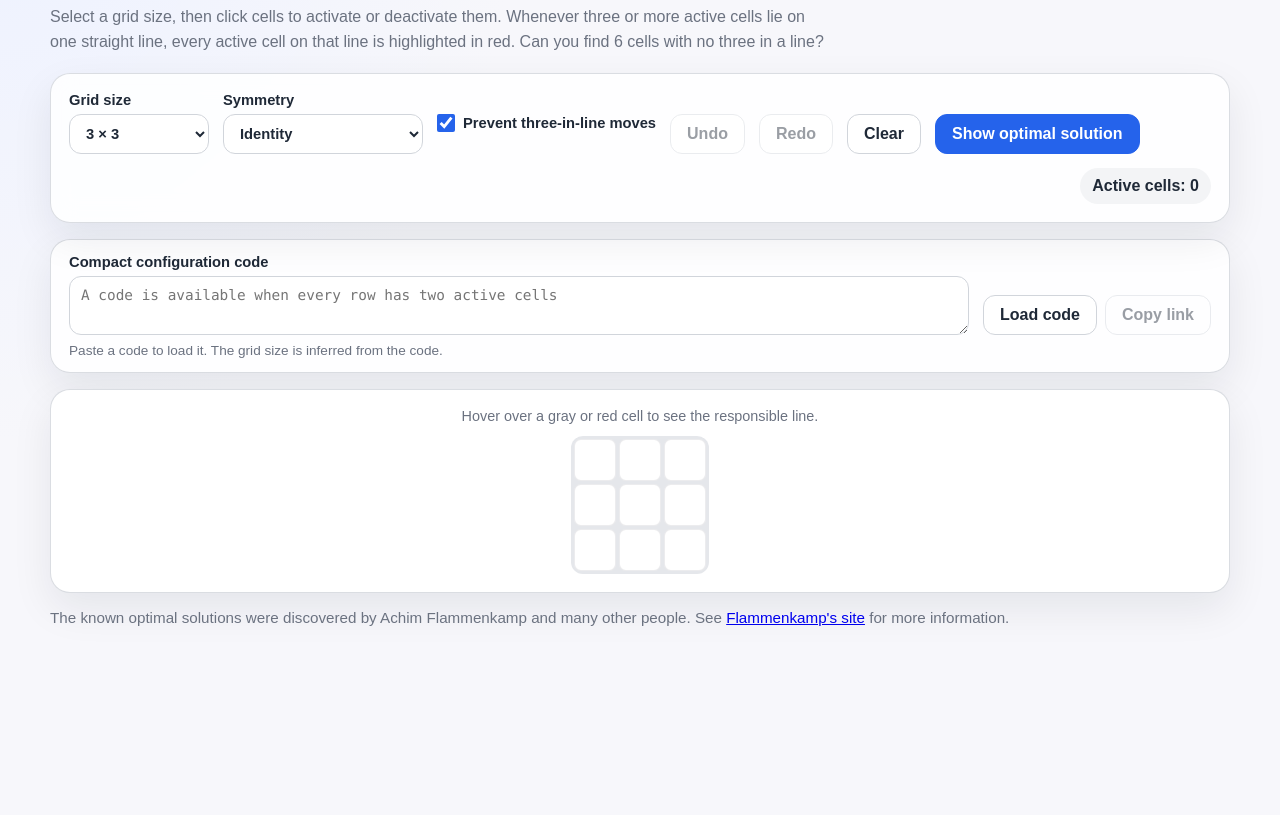
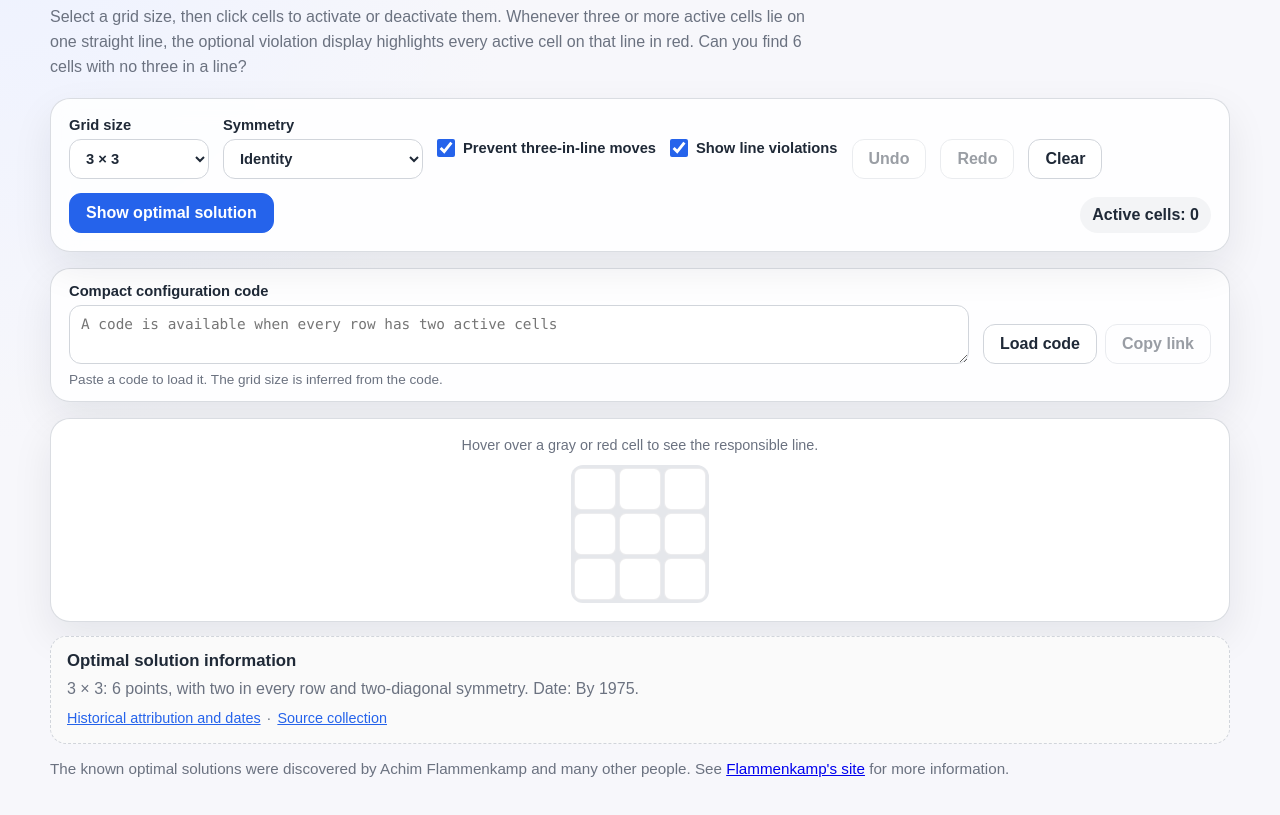
Before and after one commit to Radcliffe/no-three-line, a website: page index.html in a window 1280 px wide. Shown: the part 71-886 px from the top of the page. Before the commit the page ends 800 px from the top, so only its background shows below. Drawn offline with Linux system fonts and the light colour scheme.

Commit message:
Attributions

```diff
--- a/index.html
+++ b/index.html
@@ -13,8 +13,8 @@
                 <p class="intro">
                     Select a grid size, then click cells to activate or
                     deactivate them. Whenever three or more active cells lie on
-                    one straight line, every active cell on that line is
-                    highlighted in red. Can you find
+                    one straight line, the optional violation display
+                    highlights every active cell on that line in red. Can you find
                     <span id="targetCount">6</span> cells with no three in a
                     line?
                 </p>
@@ -43,6 +43,10 @@
                 <label class="toggle-control" for="disableBlockedCells">
                     <input id="disableBlockedCells" type="checkbox" checked />
                     Prevent three-in-line moves
+                </label>
+                <label class="toggle-control" for="showLineViolations">
+                    <input id="showLineViolations" type="checkbox" checked />
+                    Show line violations
                 </label>
 
                 <button
@@ -121,8 +125,16 @@
                 class="solution-panel"
                 aria-live="polite"
             >
-                <h2>Optimal solution</h2>
+                <h2>Optimal solution information</h2>
                 <p id="solutionText"></p>
+                <p class="solution-links">
+                    <a href="ATTRIBUTION.md">Historical attribution and dates</a>
+                    <span aria-hidden="true">·</span>
+                    <a
+                        href="https://wwwhomes.uni-bielefeld.de/achim/no3in/readme.html"
+                        >Source collection</a
+                    >
+                </p>
             </section>
 
             <p class="notes">
@@ -136,8 +148,9 @@
             </p>
         </main>
 
-        <script src="configuration-codec.js?v=20260721-2"></script>
+        <script src="configuration-codec.js?v=20260721-3"></script>
         <script src="optimal-solutions.generated.js"></script>
-        <script src="main.js?v=20260721-2"></script>
+        <script src="optimal-solution-attributions.js?v=20260721-1"></script>
+        <script src="main.js?v=20260721-5"></script>
     </body>
 </html>
--- a/main.js
+++ b/main.js
@@ -13,14 +13,26 @@ const configurationCode = document.getElementById("configurationCode");
 const loadCodeBtn = document.getElementById("loadCodeBtn");
 const codeStatus = document.getElementById("codeStatus");
 const disableBlockedCellsInput = document.getElementById("disableBlockedCells");
+const showLineViolationsInput = document.getElementById("showLineViolations");
 const undoBtn = document.getElementById("undoBtn");
 const redoBtn = document.getElementById("redoBtn");
 const copyLinkBtn = document.getElementById("copyLinkBtn");
 const lineExplanation = document.getElementById("lineExplanation");
+const solutionPanel = document.getElementById("solutionPanel");
+const solutionText = document.getElementById("solutionText");
 
 const HISTORY_LIMIT = 100;
-const LINE_EXPLANATION_HELP =
-  "Hover over a gray or red cell to see the responsible line.";
+const SYMMETRY_NAMES = Object.freeze({
+  iden: "identity",
+  rot2: "180° rotational",
+  dia1: "diagonal-reflection",
+  ort1: "vertical-reflection",
+  rot4: "90° rotational",
+  rct4: "quarter-turn-derived (rct4)",
+  dia2: "two-diagonal",
+  ort2: "horizontal-and-vertical reflection",
+  full: "full dihedral",
+});
 
 let size = 3;
 let activeCells = new Set();
@@ -29,13 +41,19 @@ let lineIndex = new NoThreeLineCodec.LineIndex(size);
 let symmetry = "iden";
 let disableBlockedCells =
   NoThreeLineCodec.DEFAULT_OPTIONS.disableBlockedCells;
+let showLineViolations = true;
 let undoStack = [];
 let redoStack = [];
 let urlSyncEnabled = false;
 let cellLineExplanations = new Map();
 let explainedCellKeys = new Set();
+let displayedActiveCells = new Set();
+let displayedBadCells = new Set();
+let displayedBlockedCells = new Set();
+let displayedOrbitCells = new Set();
 
 disableBlockedCellsInput.checked = disableBlockedCells;
+showLineViolationsInput.checked = showLineViolations;
 
 function key(row, col) {
   return `${row},${col}`;
@@ -53,8 +71,13 @@ function cellSizeForGrid(n) {
 }
 
 function renderGrid(initialCells = []) {
+  clearLineExplanation();
   activeCells.clear();
   lineIndex = new NoThreeLineCodec.LineIndex(size);
+  displayedActiveCells.clear();
+  displayedBadCells.clear();
+  displayedBlockedCells.clear();
+  displayedOrbitCells.clear();
   cellsByKey.clear();
   grid.innerHTML = "";
   grid.style.setProperty("--size", size);
@@ -119,9 +142,21 @@ function updateDisplay() {
     }
   }
 
-  for (const [cellKey, cell] of cellsByKey.entries()) {
+  const nextActiveCells = new Set(activeCells);
+  const nextBadCells = showLineViolations ? new Set(badCells) : new Set();
+  const nextBlockedCells = new Set(blockedCells);
+  const nextOrbitCells = new Set(blockedState.orbitCells);
+  const dirtyCells = new Set();
+  addSetDifferences(dirtyCells, displayedActiveCells, nextActiveCells);
+  addSetDifferences(dirtyCells, displayedBadCells, nextBadCells);
+  addSetDifferences(dirtyCells, displayedBlockedCells, nextBlockedCells);
+  addSetDifferences(dirtyCells, displayedOrbitCells, nextOrbitCells);
+
+  for (const cellKey of dirtyCells) {
+    const cell = cellsByKey.get(cellKey);
+    if (!cell) continue;
     const isActive = activeCells.has(cellKey);
-    const isBad = badCells.has(cellKey);
+    const isBad = nextBadCells.has(cellKey);
     const isBlocked = !isActive && blockedCells.has(cellKey);
     const isOrbitBlocked = blockedState.orbitCells.has(cellKey);
     const [row, col] = parseKey(cellKey);
@@ -139,9 +174,26 @@ function updateDisplay() {
     );
   }
 
+  displayedActiveCells = nextActiveCells;
+  displayedBadCells = nextBadCells;
+  displayedBlockedCells = nextBlockedCells;
+  displayedOrbitCells = nextOrbitCells;
+
   activeCountEl.textContent = String(activeCells.size);
-  lineWarning.classList.toggle("visible", badCells.size > 0);
+  lineWarning.classList.toggle(
+    "visible",
+    showLineViolations && badCells.size > 0,
+  );
   updateConfigurationCode();
+}
+
+function addSetDifferences(target, first, second) {
+  for (const value of first) {
+    if (!second.has(value)) target.add(value);
+  }
+  for (const value of second) {
+    if (!first.has(value)) target.add(value);
+  }
 }
 
 function addLineExplanations(cellKey, lines) {
@@ -201,13 +253,20 @@ function clearLineExplanation() {
     );
   }
   explainedCellKeys.clear();
-  lineExplanation.textContent = LINE_EXPLANATION_HELP;
+  lineExplanation.textContent = lineExplanationHelp();
   lineExplanation.classList.remove("visible");
+}
+
+function lineExplanationHelp() {
+  return showLineViolations
+    ? "Hover over a gray or red cell to see the responsible line."
+    : "Hover over a gray cell to see why that move is unavailable.";
 }
 
 function showLineExplanation(cell) {
   clearLineExplanation();
   const cellKey = key(cell.dataset.row, cell.dataset.col);
+  if (!showLineViolations && activeCells.has(cellKey)) return;
   const explanationMap = cellLineExplanations.get(cellKey);
   if (!explanationMap || explanationMap.size === 0) return;
 
@@ -357,7 +416,27 @@ function clearGrid() {
 }
 
 function updateSolutionButton() {
-  solutionBtn.disabled = !optimalSolutions?.[size];
+  const code = optimalSolutions?.[size];
+  solutionBtn.disabled = !code;
+  solutionPanel.classList.add("visible");
+  if (!code) {
+    solutionText.textContent =
+      `No bundled ${size * 2}-point optimal solution is available for the ${size} × ${size} grid.`;
+    return;
+  }
+
+  const solution = NoThreeLineCodec.decodeConfiguration(code, size);
+  const symmetryName =
+    SYMMETRY_NAMES[solution.symmetryGroup] ?? solution.symmetryGroup;
+  const attribution = optimalSolutionAttributions?.[size];
+  const details = [
+    `${size} × ${size}: ${solution.cells.length} points, with two in every row and ${symmetryName} symmetry.`,
+  ];
+  if (attribution?.discoverer) {
+    details.push(`Discoverer: ${attribution.discoverer}.`);
+  }
+  if (attribution?.date) details.push(`Date: ${attribution.date}.`);
+  solutionText.textContent = details.join(" ");
 }
 
 function showOptimalSolution() {
@@ -371,19 +450,31 @@ function showOptimalSolution() {
   commitHistory(previousState);
 }
 
-function loadConfigurationCode(recordHistory = true) {
-  const previousState = recordHistory ? snapshotState() : null;
-  try {
-    const solution = NoThreeLineCodec.decodeConfiguration(configurationCode.value);
+function decodeSupportedConfiguration(value) {
+  const solution = NoThreeLineCodec.decodeConfiguration(value);
   if (solution.size < MIN_SIZE || solution.size > MAX_SIZE) {
     throw new Error(`The app supports grid sizes from ${MIN_SIZE} to ${MAX_SIZE}.`);
   }
+  return solution;
+}
+
+function applyConfiguration(solution) {
+  const needsNewGrid =
+    size !== solution.size || cellsByKey.size !== solution.size * solution.size;
   size = solution.size;
   gridSizeSelect.value = String(size);
   targetCount.textContent = String(size * 2);
   symmetry = solution.symmetryGroup;
   symmetrySelect.value = symmetry;
-    renderGrid(solution.cells);
+  if (needsNewGrid) renderGrid(solution.cells);
+  else setActiveCells(solution.cells);
+}
+
+function loadConfigurationCode(recordHistory = true) {
+  const previousState = recordHistory ? snapshotState() : null;
+  try {
+    const solution = decodeSupportedConfiguration(configurationCode.value);
+    applyConfiguration(solution);
     codeStatus.textContent = `Loaded ${size} × ${size} configuration.`;
     if (recordHistory) commitHistory(previousState);
   } catch (error) {
@@ -448,6 +539,11 @@ symmetrySelect.addEventListener("change", () => {
 
 disableBlockedCellsInput.addEventListener("change", () => {
   disableBlockedCells = disableBlockedCellsInput.checked;
+  updateDisplay();
+});
+
+showLineViolationsInput.addEventListener("change", () => {
+  showLineViolations = showLineViolationsInput.checked;
   updateDisplay();
 });
 
@@ -596,12 +692,27 @@ window.addEventListener("resize", () => {
 });
 
 const queryCode = new URLSearchParams(window.location.search).get("code");
+let initialSolution = null;
+let initialError = null;
+if (queryCode !== null) {
+  try {
+    initialSolution = decodeSupportedConfiguration(queryCode);
+  } catch (error) {
+    initialError = error;
+  }
+}
+
 populateSizeSelect();
+if (initialSolution) {
+  applyConfiguration(initialSolution);
+  codeStatus.textContent = `Loaded ${size} × ${size} configuration.`;
+} else {
   renderGrid();
-
-if (queryCode !== null) {
+  if (initialError) {
     configurationCode.value = queryCode;
-  loadConfigurationCode(false);
+    codeStatus.textContent = initialError.message;
+    codeStatus.classList.add("error");
+  }
 }
 undoStack = [];
 redoStack = [];
--- /dev/null
+++ b/optimal-solution-attributions.js
@@ -0,0 +1,75 @@
+// Historical attribution summaries derived from ATTRIBUTION.md.
+// A discoverer is omitted when the source only identifies a publisher,
+// classifier, or date bound. Keep detailed confidence notes in ATTRIBUTION.md.
+const optimalSolutionAttributions = {
+  3: { date: "By 1975" },
+  4: { date: "By January 1968" },
+  5: { date: "By 1975" },
+  6: { date: "By 1975" },
+  7: { date: "By 1975" },
+  8: { discoverer: "H. E. Dudeney", date: "November 7, 1906" },
+  9: { date: "By January 1997" },
+  10: { discoverer: "R. K. Guy and P. A. Kelly", date: "January 1968" },
+  11: { discoverer: "D. Craggs and R. Hughes-Jones", date: "1976" },
+  12: { discoverer: "D. Craggs and R. Hughes-Jones", date: "1976" },
+  13: { date: "March 1977" },
+  14: { date: "March 1977" },
+  15: { date: "March 1977" },
+  16: { date: "March 1977" },
+  17: { date: "December 29, 1996" },
+  18: { discoverer: "Torleiv Kløve", date: "1979" },
+  19: { date: "December 29, 1996" },
+  20: { discoverer: "Torleiv Kløve", date: "1979" },
+  21: { date: "December 29, 1996" },
+  22: { discoverer: "D. B. Anderson", date: "1979" },
+  23: { date: "December 29, 1996" },
+  24: { discoverer: "D. B. Anderson", date: "1979" },
+  25: { date: "December 29, 1996" },
+  26: { discoverer: "D. B. Anderson", date: "1979" },
+  27: { discoverer: "Achim Flammenkamp", date: "December 30, 1996" },
+  28: { discoverer: "Achim Flammenkamp", date: "By June 28, 1992" },
+  29: { discoverer: "Achim Flammenkamp", date: "December 30, 1996" },
+  30: { discoverer: "Achim Flammenkamp", date: "By June 28, 1992" },
+  31: { discoverer: "Achim Flammenkamp", date: "December 30, 1996" },
+  32: { discoverer: "Achim Flammenkamp", date: "By June 28, 1992" },
+  33: { discoverer: "Achim Flammenkamp", date: "December 31, 1996" },
+  34: { discoverer: "Achim Flammenkamp", date: "By June 28, 1992" },
+  35: { discoverer: "Achim Flammenkamp", date: "December 31, 1996" },
+  36: { discoverer: "Achim Flammenkamp", date: "By June 28, 1992" },
+  37: { discoverer: "Achim Flammenkamp", date: "December 31, 1996 or January 1, 1997" },
+  38: { discoverer: "Achim Flammenkamp", date: "By 1996" },
+  39: { discoverer: "Achim Flammenkamp", date: "Early January 1997" },
+  40: { discoverer: "Achim Flammenkamp", date: "By November 9, 1996" },
+  41: { discoverer: "Achim Flammenkamp", date: "Early January 1997" },
+  42: { discoverer: "Achim Flammenkamp", date: "By November 9, 1996" },
+  43: { discoverer: "Achim Flammenkamp", date: "January 12, 1997" },
+  44: { discoverer: "Achim Flammenkamp", date: "By January 31, 1997" },
+  45: { discoverer: "Achim Flammenkamp", date: "January 31, 1997" },
+  46: { discoverer: "Achim Flammenkamp", date: "By January 31, 1997" },
+  47: { discoverer: "Thomas Prellberg", date: "September–October 2025" },
+  48: { discoverer: "Achim Flammenkamp", date: "April 27, 1996" },
+  49: { discoverer: "Thomas Prellberg", date: "September–October 2025" },
+  50: { discoverer: "Achim Flammenkamp", date: "Late April or early May 1996" },
+  51: { discoverer: "Thomas Prellberg", date: "September–October 2025" },
+  52: { discoverer: "Achim Flammenkamp", date: "1996, after a search of about three weeks" },
+  53: { discoverer: "Thomas Prellberg", date: "September–October 2025" },
+  54: { discoverer: "Thomas Prellberg", date: "September–October 2025" },
+  55: { discoverer: "Thomas Prellberg", date: "September–October 2025" },
+  56: { discoverer: "Thomas Prellberg", date: "September–October 2025" },
+  57: { discoverer: "Thomas Prellberg", date: "By the end of November 2025" },
+  58: { discoverer: "Thomas Prellberg", date: "October 28, 2025" },
+  59: { discoverer: "Thomas Prellberg", date: "January 2026" },
+  60: { discoverer: "Thomas Prellberg", date: "January 2026" },
+  61: { discoverer: "Thomas Prellberg", date: "February 17, 2026" },
+  62: { discoverer: "Thomas Prellberg", date: "February 11, 2026" },
+  63: { discoverer: "Thomas Prellberg", date: "February 20, 2026" },
+  64: { discoverer: "Thomas Prellberg (using GPU code by Mitchell Riley)", date: "February 13, 2026" },
+  65: { discoverer: "Marijn Heule", date: "June 18, 2026" },
+  66: { discoverer: "Thomas Prellberg", date: "March 9, 2026" },
+  67: { discoverer: "Marijn Heule", date: "June 21, 2026" },
+  68: { discoverer: "Thomas Prellberg", date: "March 23, 2026" },
+  69: { discoverer: "Marijn Heule", date: "June 21, 2026" },
+  70: { discoverer: "Marijn Heule", date: "June 17, 2026" },
+  72: { discoverer: "Marijn Heule", date: "June 25, 2026" },
+  74: { discoverer: "Thomas Prellberg", date: "July 20, 2026" },
+};
--- a/style.css
+++ b/style.css
@@ -360,3 +360,15 @@ button:disabled {
     color: var(--muted);
     line-height: 1.45;
 }
+
+.solution-panel .solution-links {
+    display: flex;
+    flex-wrap: wrap;
+    gap: 6px;
+    margin-top: 8px;
+    font-size: 0.9rem;
+}
+
+.solution-panel a {
+    color: var(--active);
+}
```
Also changed, not shown: test/main.test.js (+123 -5 lines), README.md. Lines whose indentation alone changed are shown as unchanged.
